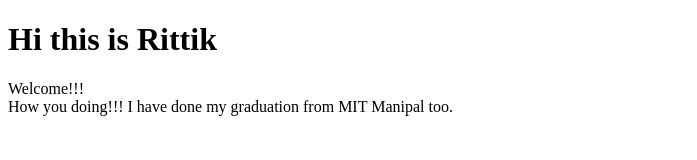
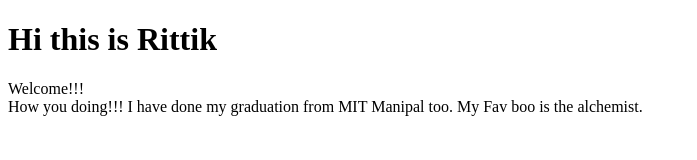
Before and after one commit to rittik-ghosh/myFirstRepo, a plain HTML site: page index.html in a window 1280 px wide. Shown: the whole page, without its empty margins (0-697 px from the left). Drawn offline with Linux system fonts and the light colour scheme.

Commit message:
update:added some detail

```diff
--- a/index.html
+++ b/index.html
@@ -12,5 +12,7 @@
 
     How you doing!!!
     I have done my graduation from MIT Manipal too.
+
+    My Fav boo is the alchemist.
 </body>
 </html>
```
